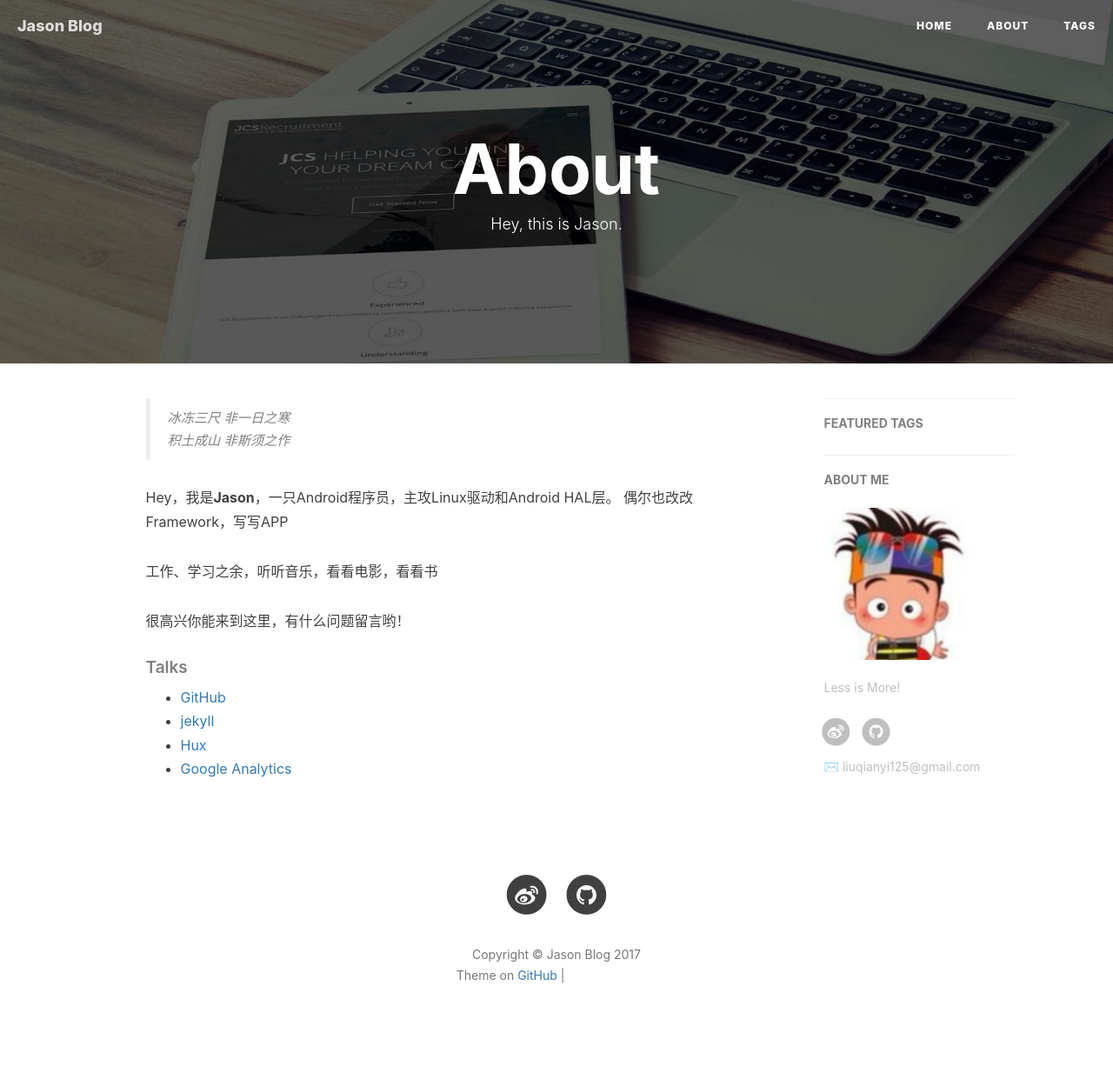
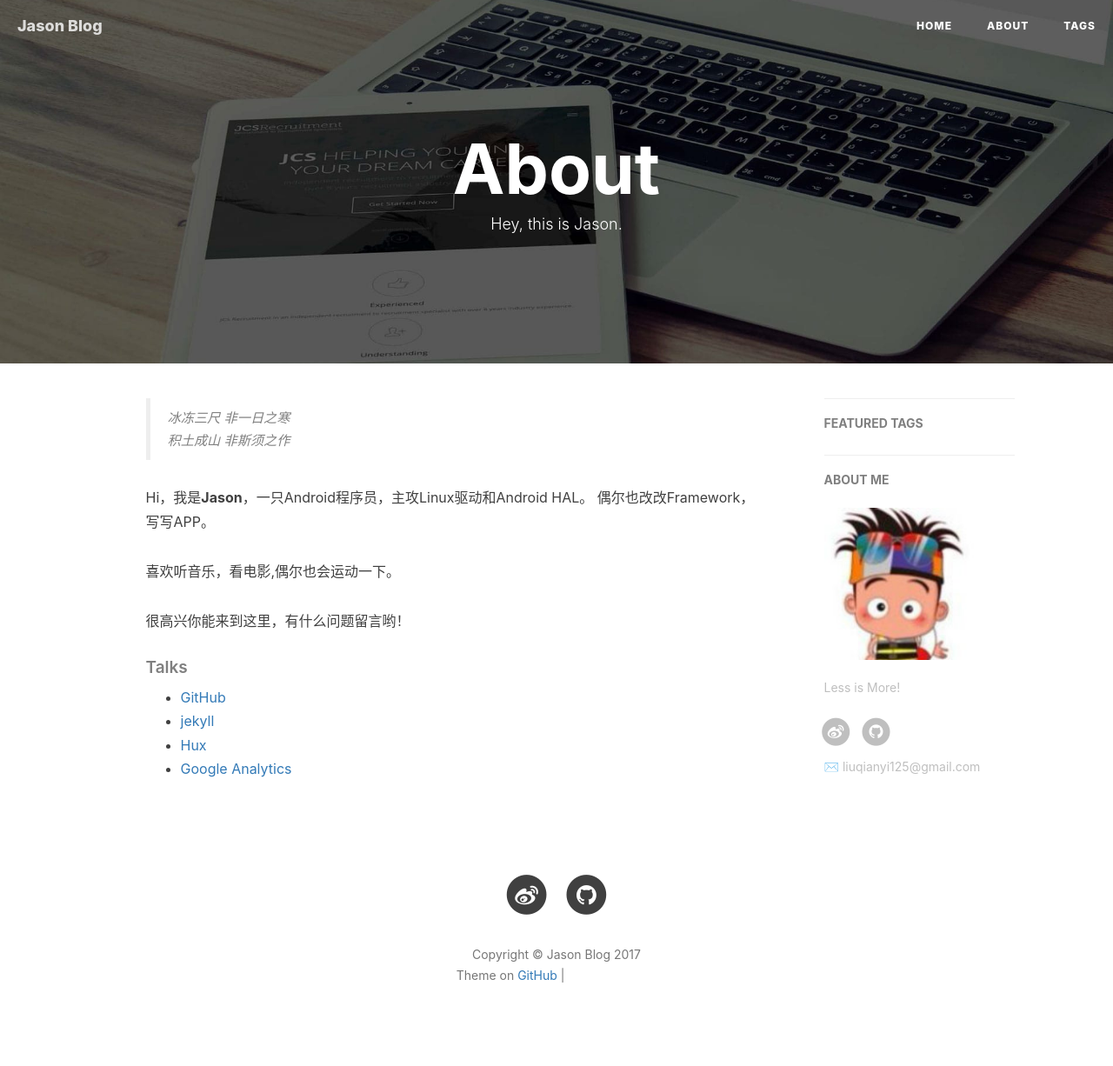
Before and after one commit to jason--liu/jason--liu.github.io, a Jekyll site: the page built from about.html, in a window 1280 px wide. Shown: the whole page at 87% size. Built offline with Jekyll 4.4.1, drawn with Linux system fonts in a browser that asks for light colours; nearby versions of some CDN libraries; comment, search, counter and statistics services are not loaded; grey boxes are pictures that could not be loaded.

Commit message:
update aboutme

```diff
--- a/about.html
+++ b/about.html
@@ -18,10 +18,10 @@ header-img: "img/post-bg-rwd.jpg"
     <blockquote><p>冰冻三尺 非一日之寒<br>
     积土成山 非斯须之作</p></blockquote>
 
-    <p>Hey，我是<strong>Jason</strong>，一只Android程序员，主攻Linux驱动和Android HAL层。
-	偶尔也改改Framework，写写APP</p>
+    <p>Hi，我是<strong>Jason</strong>，一只Android程序员，主攻Linux驱动和Android HAL。
+	偶尔也改改Framework，写写APP。</p>
 
-    <p>工作、学习之余，听听音乐，看看电影，看看书</p>
+    <p>喜欢听音乐，看电影,偶尔也会运动一下。</p>
     <p>很高兴你能来到这里，有什么问题留言哟！</p>
 
     <p></p>
```
